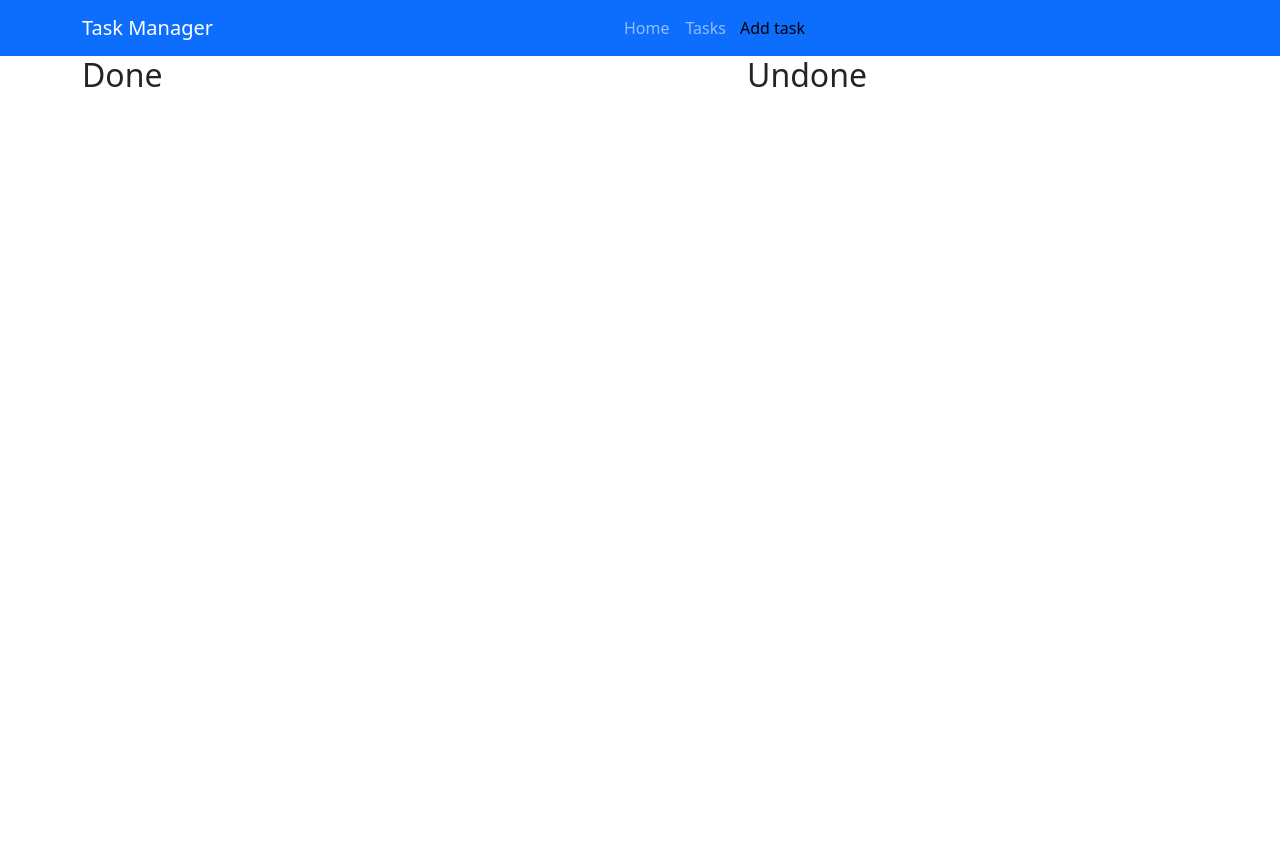
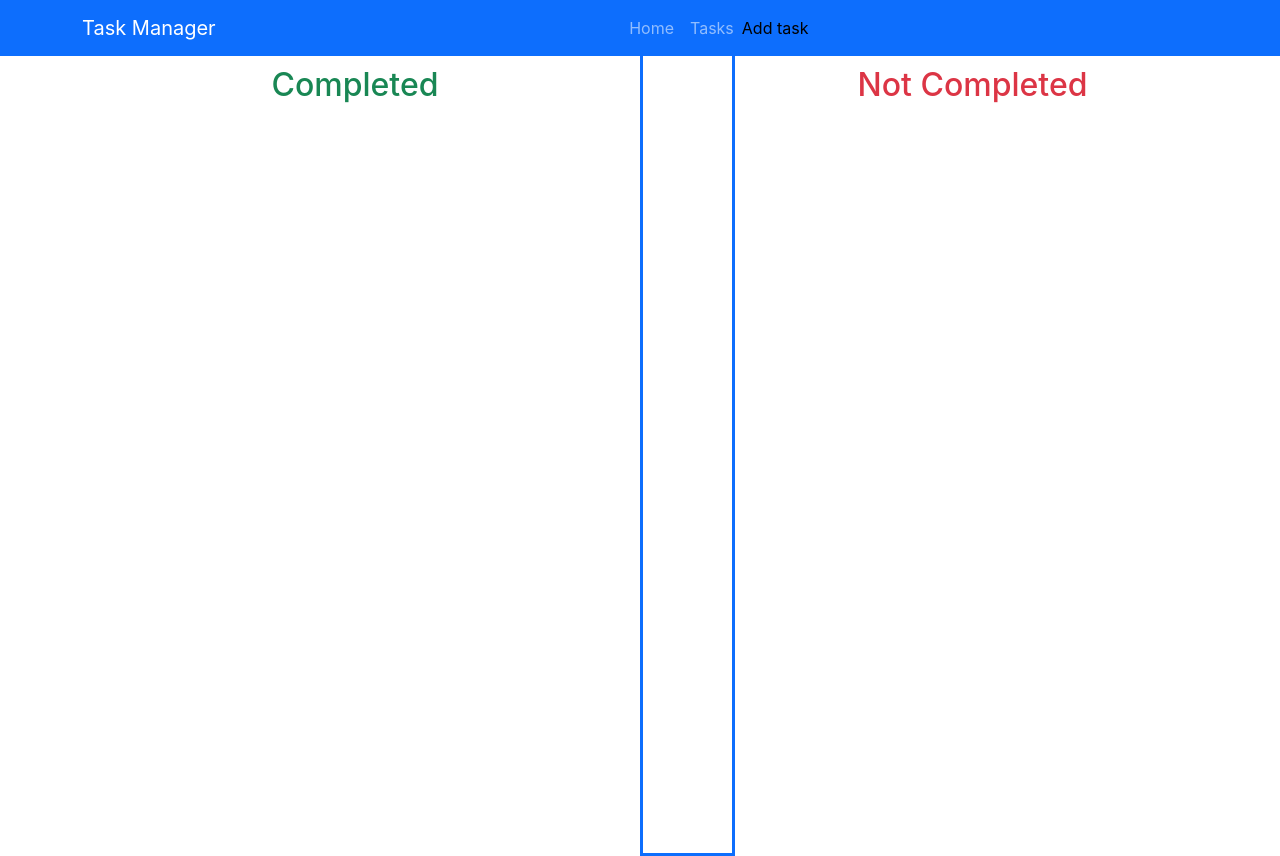
Before and after one commit to MagisterUnivers/VIATEC-test-task, a React (Create React App) app in the folder just-for-fun/: page /main/tasks in a window 1280 px wide. Before the commit the page ends 800 px from the top, so only its background shows below. Built offline with nearby package versions, Linux system fonts and the light colour scheme.

Commit message:
FIX: Testing

```diff
--- a/just-for-fun/public/index.html
+++ b/just-for-fun/public/index.html
@@ -7,23 +7,12 @@
 		<meta name="theme-color" content="#000000" />
 		<meta
 			name="description"
-			content="Web site created using create-react-app"
+			content="Website created for noncomercial purpose"
 		/>
 		<link rel="apple-touch-icon" href="%PUBLIC_URL%/logo192.png" />
-		<!--
-      manifest.json provides metadata used when your web app is installed on a
-      user's mobile device or desktop. See https://developers.google.com/web/fundamentals/web-app-manifest/
-    -->
+
 		<link rel="manifest" href="%PUBLIC_URL%/manifest.json" />
-		<!--
-      Notice the use of %PUBLIC_URL% in the tags above.
-      It will be replaced with the URL of the `public` folder during the build.
-      Only files inside the `public` folder can be referenced from the HTML.
 
-      Unlike "/favicon.ico" or "favicon.ico", "%PUBLIC_URL%/favicon.ico" will
-      work correctly both with client-side routing and a non-root public URL.
-      Learn how to configure a non-root public URL by running `npm run build`.
-    -->
 		<link
 			rel="stylesheet"
 			href="https://cdn.jsdelivr.net/npm/bootstrap/dist/css/bootstrap.min.css"
@@ -33,15 +22,5 @@
 	<body>
 		<noscript>You need to enable JavaScript to run this app.</noscript>
 		<div id="root"></div>
-		<!--
-      This HTML file is a template.
-      If you open it directly in the browser, you will see an empty page.
-
-      You can add webfonts, meta tags, or analytics to this file.
-      The build step will place the bundled scripts into the <body> tag.
-
-      To begin the development, run `npm start` or `yarn start`.
-      To create a production bundle, use `npm run build` or `yarn build`.
-    -->
 	</body>
 </html>
--- a/just-for-fun/src/components/App.jsx
+++ b/just-for-fun/src/components/App.jsx
@@ -4,6 +4,7 @@ import TasksPage from '../pages/TasksPage/TasksPage';
 import { PublicRoute } from '../routes/PublicRoute';
 import { Layout } from '../components/Layout/Layout';
 import WelcomeButtons from './WelcomeButtons/WelcomeButtons';
+import '../index.css';
 
 export const App = () => {
 	return (
--- a/just-for-fun/src/components/Header/Header.jsx
+++ b/just-for-fun/src/components/Header/Header.jsx
@@ -1,6 +1,6 @@
 import { Link, useLocation } from 'react-router-dom';
 import { Button } from '../Button/Button';
-import { openModal } from '../../redux/Modal/ModalSlice';
+import { openModal, resetId } from '../../redux/Modal/ModalSlice';
 import { useDispatch } from 'react-redux';
 
 const Header = () => {
@@ -44,7 +44,13 @@ const Header = () => {
 						</li>
 						{location.pathname === '/main/tasks' && (
 							<li>
-								<Button text="Add task" onClick={() => dispatch(openModal())} />
+								<Button
+									text="Add task"
+									onClick={() => {
+										dispatch(resetId());
+										dispatch(openModal());
+									}}
+								/>
 							</li>
 						)}
 					</ul>
--- a/just-for-fun/src/components/Modal/Modal.jsx
+++ b/just-for-fun/src/components/Modal/Modal.jsx
@@ -2,11 +2,11 @@ import React, { useEffect, useState } from 'react';
 import { Modal, Form, Button } from 'react-bootstrap';
 import { useDispatch, useSelector } from 'react-redux';
 import { addTask, updateTaskStatus } from '../../redux/Tasks/TasksSlice';
-import { nanoid } from '@reduxjs/toolkit';
 import { selectAllTasks, selectModalState } from '../../redux/selectors';
-import { openModal } from '../../redux/Modal/ModalSlice';
+import { openModal, resetId } from '../../redux/Modal/ModalSlice';
+import { nanoid } from 'nanoid';
 
-export const MyModal = ({ isModalActive, setActive, taskId }) => {
+export const MyModal = ({ setActive }) => {
 	const [formData, setFormData] = useState({
 		id: nanoid(),
 		name: '',
@@ -18,12 +18,12 @@ export const MyModal = ({ isModalActive, setActive, taskId }) => {
 	const { tasks } = useSelector(selectAllTasks);
 
 	const { isModalOpen, id } = modal;
-	const { task, status, name } =
-		id !== undefined ? tasks.find((el) => el.id === id) : '';
+	// const { task, status, name } =
+	// 	id !== undefined ? tasks.find((el) => el.id === id) : '';
 
-	useEffect(() => {
-		if (task !== undefined) setFormData({ status, task, name, id });
-	}, [status, task, name, id]);
+	// useEffect(() => {
+	// 	if (task !== undefined) setFormData({ status, task, name, id: nanoid() });
+	// }, [status, task, name]);
 
 	const handleInputChange = (e) => {
 		const { name, value } = e.target;
@@ -38,6 +38,7 @@ export const MyModal = ({ isModalActive, setActive, taskId }) => {
 		console.log(formData);
 		id ? dispatch(updateTaskStatus(formData)) : dispatch(addTask(formData));
 		dispatch(openModal());
+		dispatch(resetId());
 	};
 
 	return (
--- a/just-for-fun/src/components/TaskCard/TaskCard.jsx
+++ b/just-for-fun/src/components/TaskCard/TaskCard.jsx
@@ -16,10 +16,10 @@ const TaskCard = ({ task, name, status, id }) => {
 	};
 
 	return (
-		<li>
-			<h3>{name}</h3>
-			<p>{task}</p>
-			<div style={{ display: 'flex' }}>
+		<li className="border p-3">
+			<h3 style={{ wordWrap: 'break-word' }}>{name}</h3>
+			<p style={{ wordWrap: 'break-word', width: '600px' }}>{task}</p>
+			<div style={{ display: 'flex', alignItems: 'center' }}>
 				<p>Status: {status === 'true' ? 'Done' : 'Undone'}</p>
 				{status === 'true' ? (
 					<div
@@ -33,7 +33,7 @@ const TaskCard = ({ task, name, status, id }) => {
 					></div>
 				)}
 
-				<div className="form-check" style={{ marginLeft: '15px' }}>
+				<div className="form-check containerCheckbox">
 					<input
 						className="form-check-input"
 						type="checkbox"
@@ -49,10 +49,10 @@ const TaskCard = ({ task, name, status, id }) => {
 					</label>
 				</div>
 
-				<div style={{ marginLeft: 'auto' }}>
+				<div style={{ marginLeft: 'auto', display: 'flex', gap: '5px' }}>
 					<button
 						type="button"
-						style={{ border: 'none', background: 'none' }}
+						className="btn btn-primary"
 						onClick={() => {
 							dispatch(openModal(id));
 						}}
@@ -61,6 +61,8 @@ const TaskCard = ({ task, name, status, id }) => {
 					</button>
 					<button
 						type="button"
+						className="btn btn-secondary"
+						style={{ backgroundColor: 'red' }}
 						onClick={() => {
 							Notiflix.Confirm.show(
 								'Action Confirmation',
@@ -76,7 +78,6 @@ const TaskCard = ({ task, name, status, id }) => {
 								{}
 							);
 						}}
-						style={{ border: 'none', background: 'none' }}
 					>
 						Delete
 					</button>
--- a/just-for-fun/src/index.css
+++ b/just-for-fun/src/index.css
@@ -22,12 +22,6 @@ html {
   scroll-behavior: smooth;
 }
 
-*,
-*::before,
-*::after {
-  box-sizing: inherit;
-}
-
 h1,
 h2,
 h3,
@@ -42,7 +36,7 @@ p {
 ul,
 ol,
 li {
-  list-style: none;
+  list-style: none !important;
   margin: 0;
   padding: 0;
 }
@@ -73,3 +67,30 @@ textarea {
 input {
   font-family: inherit;
 }
+
+/**
+  |============================
+  | Text styles
+  |============================
+*/
+
+.categoryTitle {
+  margin-top: 10px;
+  text-align: center;
+  outline: transparent;
+}
+
+
+.categoryList {
+  margin-top: 15px;
+  display: flex;
+  gap: 10px;
+  flex-direction: column;
+}
+
+.containerCheckbox {
+  margin-left: 15px;
+  align-items: center;
+  display: flex;
+  gap: 5px;
+}
--- a/just-for-fun/src/pages/TasksPage/TasksPage.jsx
+++ b/just-for-fun/src/pages/TasksPage/TasksPage.jsx
@@ -13,9 +13,9 @@ const TasksPage = () => {
 		<div className="container">
 			<div className="row">
 				<div className="col-md-6">
-					<h2>Done</h2>
+					<h2 className="categoryTitle text-success">Completed</h2>
 
-					<ul>
+					<ul className="categoryList">
 						{tasks.tasks
 							.filter((task) => task.status === 'true')
 							.map((task) => (
@@ -29,12 +29,19 @@ const TasksPage = () => {
 							))}
 					</ul>
 				</div>
-				<div className="col-md-1 divider">{/* Vertical Line */}</div>
+				<div
+					className="col-md-1"
+					style={{
+						border: '3px solid rgb(13,110,253)',
+						height: '100vh',
+						borderTop: '0'
+					}}
+				></div>
 
 				<div className="col-md-5">
-					<h2>Undone</h2>
+					<h2 className="categoryTitle text-danger">Not Completed</h2>
 
-					<ul>
+					<ul className="categoryList">
 						{tasks.tasks
 							.filter((task) => task.status === 'false')
 							.map((task) => (
--- a/just-for-fun/src/redux/Modal/ModalSlice.js
+++ b/just-for-fun/src/redux/Modal/ModalSlice.js
@@ -13,9 +13,12 @@ export const ModalSlice = createSlice({
 			console.log(payload);
 			state.id = payload;
 			state.isModalOpen = !state.isModalOpen;
+		},
+		resetId(state) {
+			state.id = undefined;
 		}
 	}
 });
 
-export const { openModal } = ModalSlice.actions;
+export const { openModal, resetId } = ModalSlice.actions;
 export const ModalReducer = ModalSlice.reducer;
```
